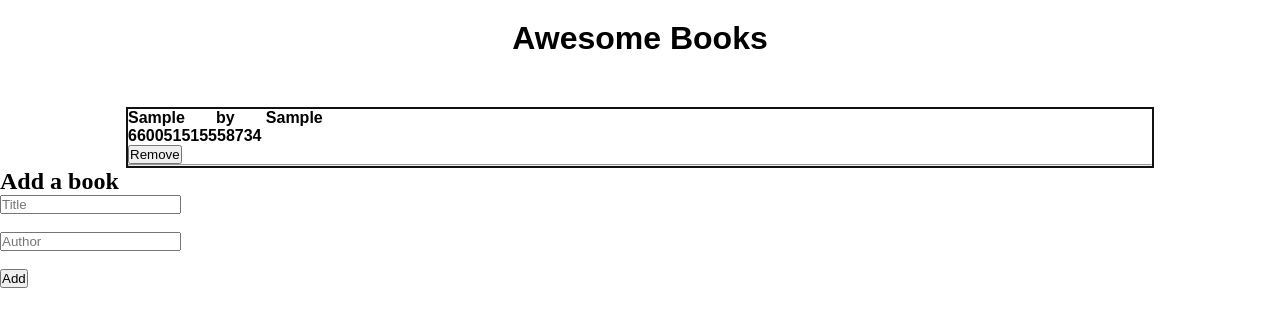
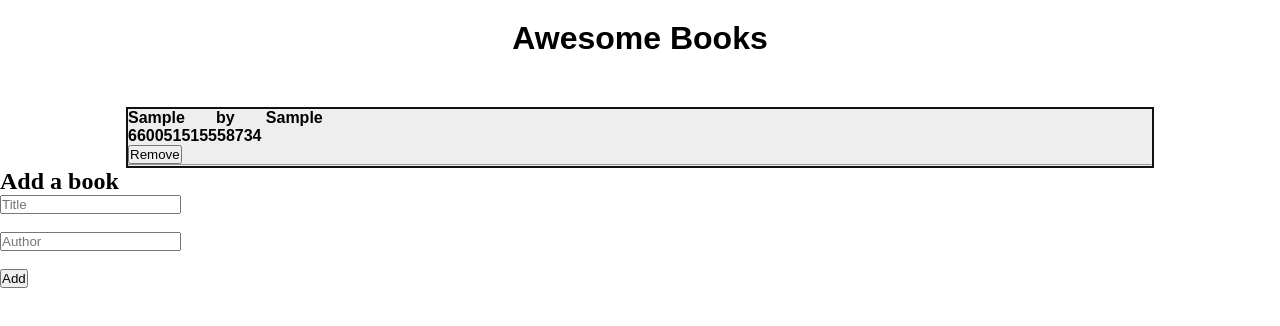
Before and after one commit to jaamanu/Awesome-books-project, a website with bundled scripts: page index.html in a window 1280 px wide. Both pictures are taken after typing "Sample", "Sample" into the empty fields and a click on the button "Add". Built offline with nearby package versions, Linux system fonts and the light colour scheme.

Commit message:
Added some style on project

```diff
--- a/styles.css
+++ b/styles.css
@@ -15,3 +15,7 @@
   margin: auto;
   font-family: sans-serif;
 }
+
+.newDiv:nth-child(odd) {
+  background-color: #eee;
+}
```
